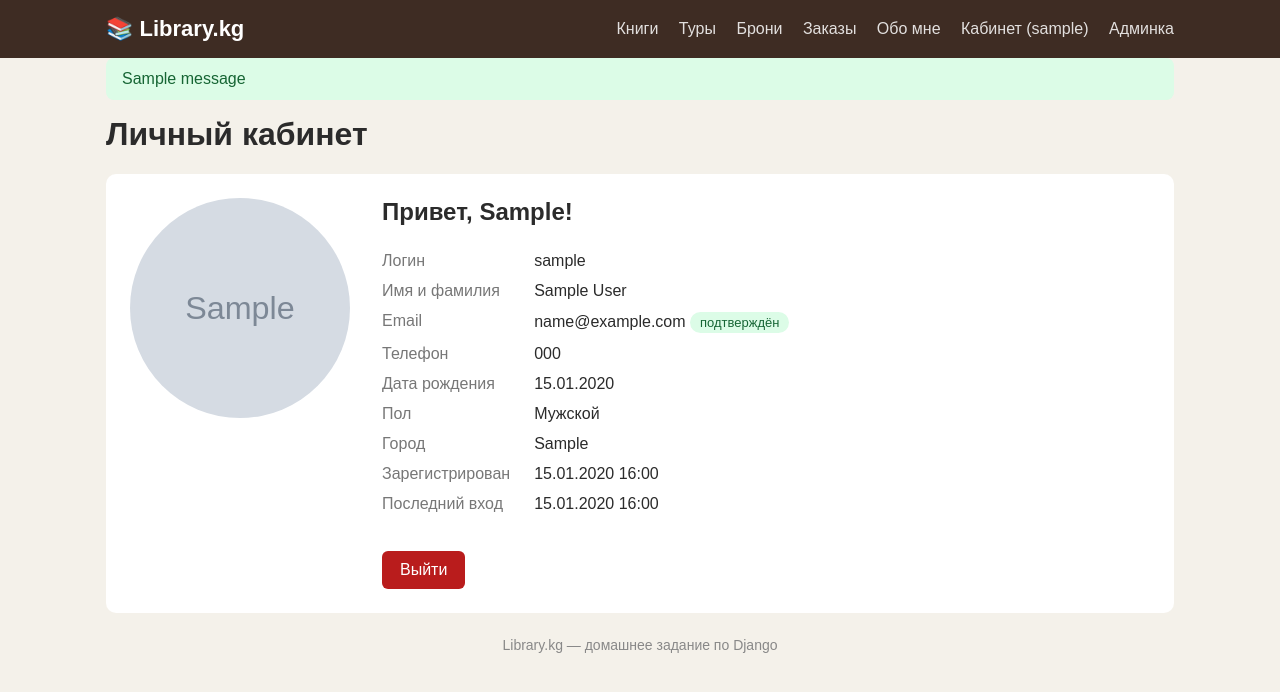
After one commit to Nursultan0503/Library.kg, a Django app: page /profile/ in a window 1280 px wide. The commit adds this page. Shown: the top 692 px of the page. Run offline with Django 5.2, Linux system fonts and the light colour scheme; a user stored in the database is signed in; tables that the repository leaves empty hold one stand-in row (values such as "Sample post"); grey boxes marked "Sample" are stand-in pictures; one stand-in notice (Sample message) is shown.

Commit message:
ДЗ 5: кастомная регистрация, капча, личный кабинет, код на почту

```diff
--- a/config/urls.py
+++ b/config/urls.py
@@ -23,6 +23,8 @@ urlpatterns = [
     path('admin/', admin.site.urls),
     path('tours/', include('tour.urls')),
     path('orders/', include('orders.urls')),
+    path('', include('users.urls')),
+    path('captcha/', include('captcha.urls')),
     path('', include('book.urls')),
 ]
 
--- a/requirements.txt
+++ b/requirements.txt
@@ -1,2 +1,3 @@
 django==6.1.3
 pillow
+django-simple-captcha
--- a/templates/base.html
+++ b/templates/base.html
@@ -59,6 +59,12 @@
         .btn { border: none; cursor: pointer; font: inherit; margin-right: 6px; }
         .btn-danger { background: #b91c1c; }
         .btn-light { background: #e8dccb; color: #3e2c23; }
+        .auth-box { max-width: 520px; margin: 0 auto; }
+        .order-form input[type=file] { border: none; padding-left: 0; }
+        .captcha { vertical-align: middle; margin-right: 8px; border-radius: 4px; }
+        .message { padding: 12px 16px; border-radius: 8px; margin-bottom: 16px; background: #dbeafe; color: #1e40af; }
+        .message-success { background: #dcfce7; color: #166534; }
+        .message-error { background: #fee2e2; color: #991b1b; }
         footer { text-align: center; padding: 24px; color: #888; font-size: 14px; }
     </style>
 </head>
@@ -72,11 +78,20 @@
                 <a href="{% url 'booking_list' %}">Брони</a>
                 <a href="{% url 'order_list' %}">Заказы</a>
                 <a href="{% url 'about_me' %}">Обо мне</a>
+                {% if user.is_authenticated %}
+                    <a href="{% url 'profile' %}">Кабинет ({{ user.username }})</a>
+                {% else %}
+                    <a href="{% url 'login' %}">Войти</a>
+                    <a href="{% url 'register' %}">Регистрация</a>
+                {% endif %}
                 <a href="/admin/">Админка</a>
             </nav>
         </div>
     </header>
     <main class="wrap">
+        {% for message in messages %}
+            <div class="message message-{{ message.tags }}">{{ message }}</div>
+        {% endfor %}
         {% block content %}{% endblock %}
     </main>
     <footer>Library.kg — домашнее задание по Django</footer>
--- /dev/null
+++ b/templates/users/profile.html
@@ -0,0 +1,38 @@
+{% extends 'base.html' %}
+
+{% block title %}Личный кабинет — Library.kg{% endblock %}
+
+{% block content %}
+    <h1>Личный кабинет</h1>
+    <div class="detail">
+        {% if profile.photo %}
+            <img src="{{ profile.photo.url }}" alt="{{ profile.username }}" style="width:220px;height:220px;border-radius:50%;object-fit:cover">
+        {% else %}
+            <div class="no-cover" style="width:220px;height:220px;border-radius:50%">Нет фото</div>
+        {% endif %}
+
+        <div class="detail-info">
+            <h2 style="margin-top:0">Привет, {{ profile.first_name|default:user.username }}!</h2>
+            {% if profile %}
+                <table class="info">
+                    <tr><td>Логин</td><td>{{ profile.username }}</td></tr>
+                    <tr><td>Имя и фамилия</td><td>{{ profile.first_name }} {{ profile.last_name }}</td></tr>
+                    <tr><td>Email</td><td>{{ profile.email }} {% if profile.is_verified %}<span class="status status-delivered">подтверждён</span>{% endif %}</td></tr>
+                    <tr><td>Телефон</td><td>{{ profile.phone_number }}</td></tr>
+                    <tr><td>Дата рождения</td><td>{{ profile.date_bir|date:"d.m.Y" }}</td></tr>
+                    <tr><td>Пол</td><td>{{ profile.get_gender_display }}</td></tr>
+                    <tr><td>Город</td><td>{{ profile.city }}</td></tr>
+                    <tr><td>Зарегистрирован</td><td>{{ profile.date_joined|date:"d.m.Y H:i" }}</td></tr>
+                    <tr><td>Последний вход</td><td>{{ profile.last_login|date:"d.m.Y H:i" }}</td></tr>
+                </table>
+            {% else %}
+                <p class="muted">Это служебный аккаунт (например, суперпользователь) без анкеты.</p>
+            {% endif %}
+
+            <form method="post" action="{% url 'logout' %}">
+                {% csrf_token %}
+                <button type="submit" class="btn btn-danger">Выйти</button>
+            </form>
+        </div>
+    </div>
+{% endblock %}
--- /dev/null
+++ b/users/models.py
@@ -0,0 +1,43 @@
+import random
+from datetime import timedelta
+
+from django.contrib.auth.models import User
+from django.db import models
+from django.utils import timezone
+
+
+class CustomUser(User):
+    GENDER = (
+        ('MALE', 'Мужской'),
+        ('FEMALE', 'Женский'),
+    )
+    photo = models.ImageField(upload_to='users/', verbose_name="Фото")
+    phone_number = models.CharField(max_length=15, verbose_name="Телефон")
+    date_bir = models.DateField(verbose_name="Дата рождения")
+    gender = models.CharField(max_length=10, choices=GENDER, verbose_name="Пол")
+    city = models.CharField(max_length=100, verbose_name="Город")
+
+    # Подтверждение почты (10 баллов)
+    is_verified = models.BooleanField(default=False, verbose_name="Почта подтверждена")
+    verification_code = models.CharField(max_length=6, blank=True, verbose_name="Код подтверждения")
+    code_created_at = models.DateTimeField(null=True, blank=True)
+
+    CODE_LIFETIME_MINUTES = 10
+
+    def generate_code(self):
+        self.verification_code = f"{random.randint(0, 999999):06d}"
+        self.code_created_at = timezone.now()
+        self.save(update_fields=['verification_code', 'code_created_at'])
+        return self.verification_code
+
+    def code_is_expired(self):
+        if not self.code_created_at:
+            return True
+        return timezone.now() > self.code_created_at + timedelta(minutes=self.CODE_LIFETIME_MINUTES)
+
+    def __str__(self):
+        return self.username
+
+    class Meta:
+        verbose_name = "Пользователь"
+        verbose_name_plural = "Пользователи"
--- /dev/null
+++ b/users/urls.py
@@ -0,0 +1,11 @@
+from django.urls import path
+from . import views
+
+urlpatterns = [
+    path('register/', views.register_view, name='register'),
+    path('verify/', views.verify_view, name='verify'),
+    path('verify/resend/', views.resend_code_view, name='resend_code'),
+    path('login/', views.auth_login_view, name='login'),
+    path('logout/', views.auth_logout_view, name='logout'),
+    path('profile/', views.profile_view, name='profile'),
+]
--- /dev/null
+++ b/users/views.py
@@ -0,0 +1,111 @@
+from django.conf import settings
+from django.contrib import messages
+from django.contrib.auth import login, logout
+from django.contrib.auth.decorators import login_required
+from django.core.mail import send_mail
+from django.db.models import Q
+from django.shortcuts import render, redirect, get_object_or_404
+
+from .forms import CustomRegisterForm, CustomAuthLoginForm, VerifyCodeForm
+from .models import CustomUser
+
+
+def send_verification_code(user):
+    code = user.generate_code()
+    send_mail(
+        subject="Код подтверждения регистрации — Library.kg",
+        message=(
+            f"Здравствуйте, {user.first_name}!\n\n"
+            f"Ваш код подтверждения: {code}\n"
+            f"Код действует {CustomUser.CODE_LIFETIME_MINUTES} минут.\n\n"
+            f"Если вы не регистрировались на Library.kg, просто проигнорируйте это письмо."
+        ),
+        from_email=settings.DEFAULT_FROM_EMAIL,
+        recipient_list=[user.email],
+    )
+
+
+# РЕГИСТРАЦИЯ: аккаунт создаётся неактивным, на почту уходит код
+def register_view(request):
+    if request.method == "POST":
+        # убираем старые неподтверждённые попытки с тем же логином/почтой
+        CustomUser.objects.filter(is_active=False, is_verified=False).filter(
+            Q(username=request.POST.get('username', '')) |
+            Q(email__iexact=request.POST.get('email', ''))
+        ).delete()
+
+        form = CustomRegisterForm(request.POST, request.FILES)
+        if form.is_valid():
+            user = form.save(commit=False)
+            user.is_active = False          # войти нельзя, пока не введён код
+            user.save()
+            send_verification_code(user)
+            request.session['verify_user_id'] = user.id
+            messages.info(request, f"Мы отправили код на {user.email}")
+            return redirect('verify')
+    else:
+        form = CustomRegisterForm()
+    return render(request, 'users/register.html', {'form': form})
+
+
+# ПОДТВЕРЖДЕНИЕ КОДА: только после этого регистрация завершена
+def verify_view(request):
+    user_id = request.session.get('verify_user_id')
+    if not user_id:
+        return redirect('register')
+    user = get_object_or_404(CustomUser, id=user_id, is_active=False)
+
+    if request.method == "POST":
+        form = VerifyCodeForm(request.POST)
+        if form.is_valid():
+            if user.code_is_expired():
+                form.add_error('code', "Срок действия кода истёк. Отправьте новый код.")
+            elif form.cleaned_data['code'] != user.verification_code:
+                form.add_error('code', "Неверный код.")
+            else:
+                user.is_active = True
+                user.is_verified = True
+                user.verification_code = ''
+                user.save()
+                del request.session['verify_user_id']
+                messages.success(request, "Почта подтверждена! Теперь войдите в аккаунт.")
+                return redirect('login')
+    else:
+        form = VerifyCodeForm()
+    return render(request, 'users/verify.html', {'form': form, 'email': user.email})
+
+
+def resend_code_view(request):
+    user_id = request.session.get('verify_user_id')
+    if request.method == "POST" and user_id:
+        user = get_object_or_404(CustomUser, id=user_id, is_active=False)
+        send_verification_code(user)
+        messages.info(request, "Новый код отправлен.")
+    return redirect('verify')
+
+
+# АВТОРИЗАЦИЯ с капчей
+def auth_login_view(request):
+    if request.user.is_authenticated:
+        return redirect('profile')
+    if request.method == "POST":
+        form = CustomAuthLoginForm(request, data=request.POST)
+        if form.is_valid():
+            login(request, form.get_user())
+            return redirect('profile')
+    else:
+        form = CustomAuthLoginForm(request)
+    return render(request, 'users/login.html', {'form': form})
+
+
+def auth_logout_view(request):
+    if request.method == "POST":
+        logout(request)
+    return redirect('login')
+
+
+# ЛИЧНЫЙ КАБИНЕТ
+@login_required
+def profile_view(request):
+    profile = CustomUser.objects.filter(id=request.user.id).first()
+    return render(request, 'users/profile.html', {'profile': profile})
```
Also changed, not shown: config/settings.py (+41 -6 lines), templates/users/login.html (added, +22 -0 lines), templates/users/register.html (added, +21 -0 lines), templates/users/verify.html (added, +25 -0 lines), users/admin.py (added, +10 -0 lines), users/apps.py (added, +7 -0 lines), users/forms.py (added, +54 -0 lines), users/__init__.py (added), users/migrations/0001_initial.py (added), users/migrations/__init__.py (added), 2 other files.
